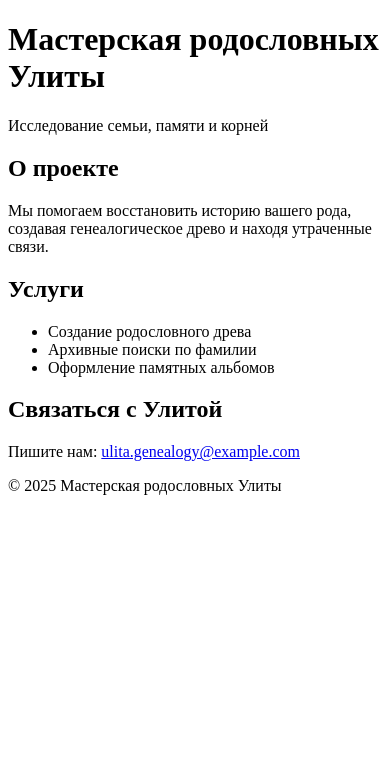
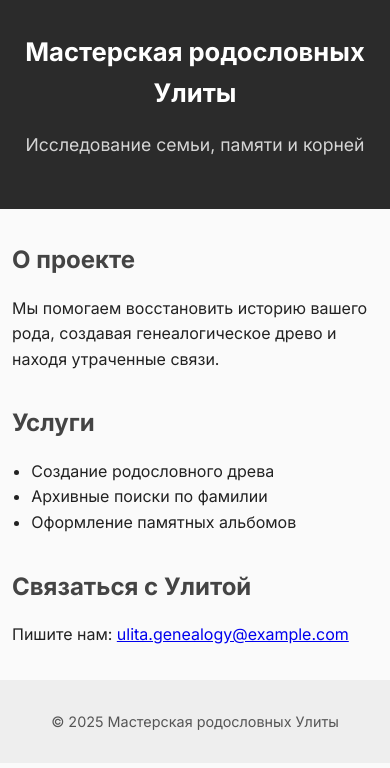
Before and after one commit to VyacheslavChernikov/ulita-genealogy-site, a plain HTML site: page index.html in a window 390 px wide. Drawn offline with Linux system fonts and the light colour scheme.

Commit message:
Красивое адаптивное оформление сайта

```diff
--- a/index.html
+++ b/index.html
@@ -1,24 +1,25 @@
 <!DOCTYPE html>
 <html lang="ru">
 <head>
-  <meta charset="UTF-8">
-  <meta name="viewport" content="width=device-width, initial-scale=1.0">
+  <meta charset="UTF-8" />
+  <meta name="viewport" content="width=device-width, initial-scale=1.0" />
   <title>Мастерская родословных Улиты</title>
-  <link rel="stylesheet" href="style.css">
+  <link href="https://fonts.googleapis.com/css2?family=Inter:wght@400;700&display=swap" rel="stylesheet" />
+  <link rel="stylesheet" href="style.css" />
 </head>
 <body>
   <header>
     <h1>Мастерская родословных Улиты</h1>
-    <p>Исследование семьи, памяти и корней</p>
+    <p class="subtitle">Исследование семьи, памяти и корней</p>
   </header>
 
   <main>
-    <section id="intro">
+    <section>
       <h2>О проекте</h2>
       <p>Мы помогаем восстановить историю вашего рода, создавая генеалогическое древо и находя утраченные связи.</p>
     </section>
 
-    <section id="services">
+    <section>
       <h2>Услуги</h2>
       <ul>
         <li>Создание родословного древа</li>
@@ -27,14 +28,14 @@
       </ul>
     </section>
 
-    <section id="contact">
+    <section>
       <h2>Связаться с Улитой</h2>
       <p>Пишите нам: <a href="mailto:ulita.genealogy@example.com">ulita.genealogy@example.com</a></p>
     </section>
   </main>
 
   <footer>
-    <p>&copy; 2025 Мастерская родословных Улиты</p>
+    <p>© 2025 Мастерская родословных Улиты</p>
   </footer>
 </body>
 </html>
--- a/style.css
+++ b/style.css
@@ -0,0 +1,64 @@
+body {
+  font-family: 'Inter', sans-serif;
+  margin: 0;
+  padding: 0;
+  background-color: #fafafa;
+  color: #222;
+  line-height: 1.6;
+}
+
+header {
+  background-color: #2b2b2b;
+  color: white;
+  padding: 2rem 1rem;
+  text-align: center;
+}
+
+header h1 {
+  margin: 0;
+  font-size: 2rem;
+}
+
+.subtitle {
+  font-size: 1.1rem;
+  opacity: 0.8;
+}
+
+main {
+  max-width: 800px;
+  margin: 2rem auto;
+  padding: 0 1rem;
+}
+
+section {
+  margin-bottom: 2rem;
+}
+
+h2 {
+  color: #444;
+  margin-bottom: 0.5rem;
+}
+
+ul {
+  padding-left: 1.2rem;
+}
+
+footer {
+  text-align: center;
+  padding: 1rem;
+  background-color: #eee;
+  color: #555;
+  font-size: 0.9rem;
+  margin-top: 2rem;
+}
+
+/* 🔄 Адаптация под мобильные */
+@media (max-width: 600px) {
+  header h1 {
+    font-size: 1.6rem;
+  }
+
+  main {
+    padding: 0 0.75rem;
+  }
+}
```
